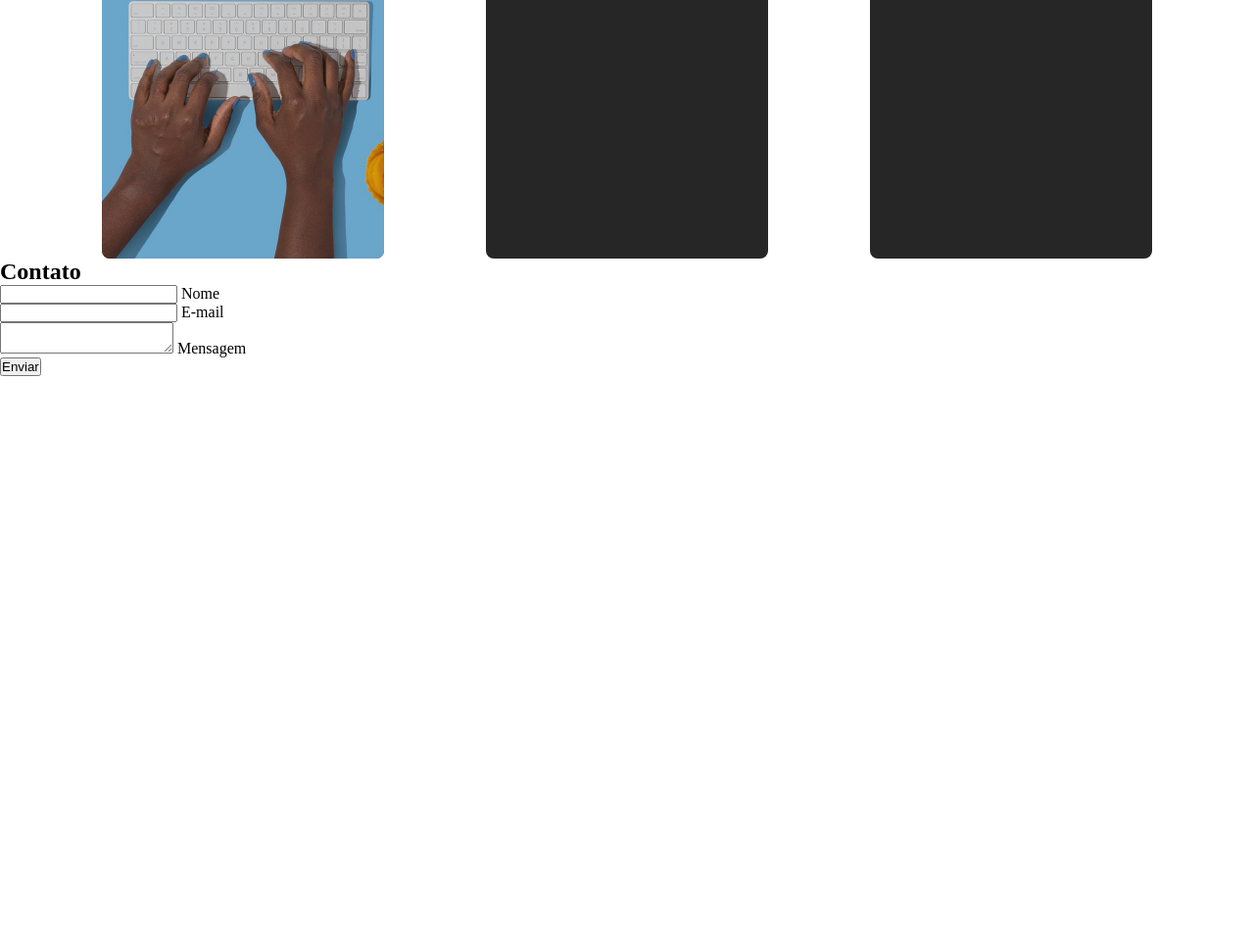
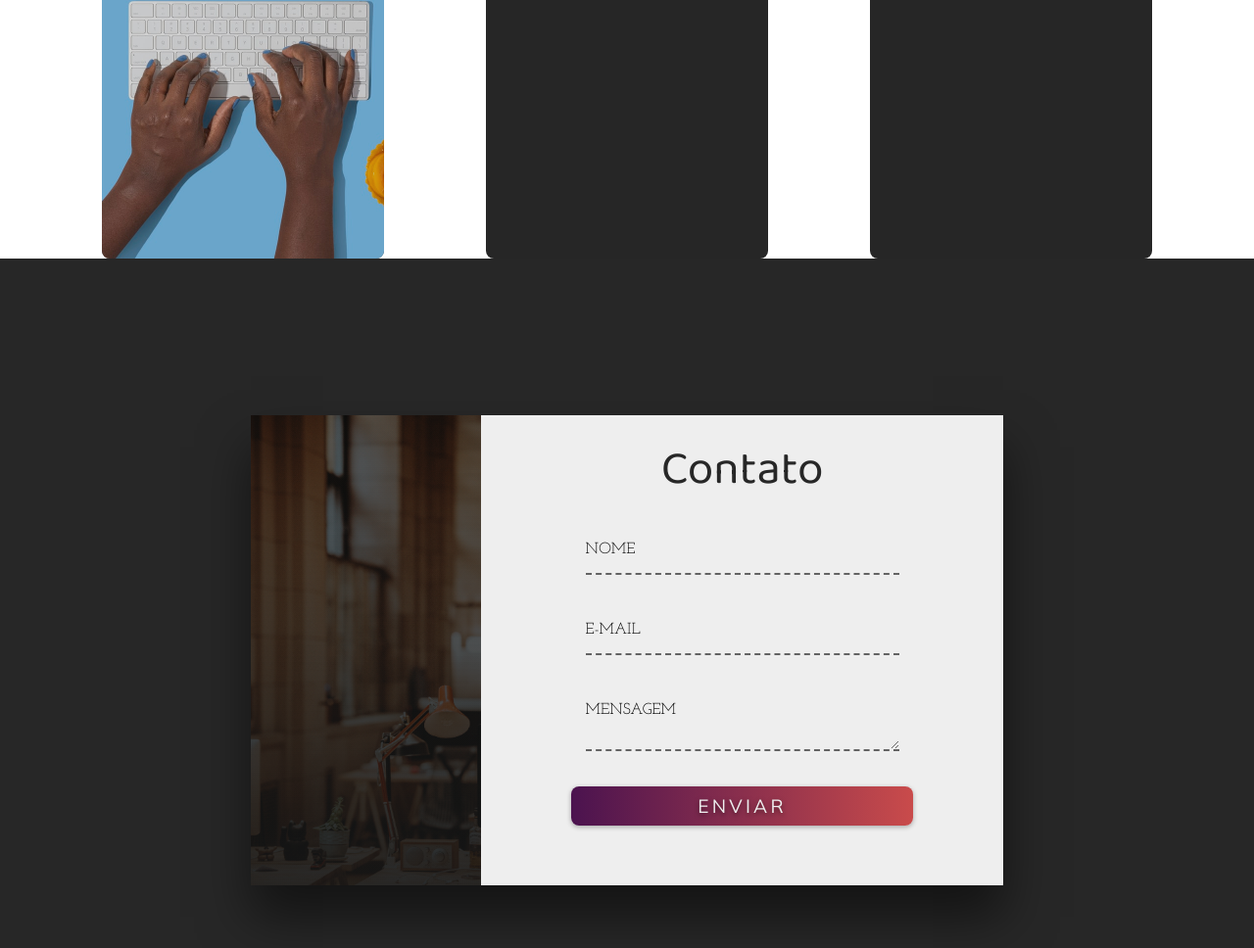
Before and after one commit to KaiqueKenji/portifolio, a plain HTML site: page index.html in a window 1280 px wide. Shown: the part 1752-2720 px from the top of the page at 98% size. Before the commit the page ends 2136 px from the top, so only its background shows below. Drawn offline with Linux system fonts and the light colour scheme.

Commit message:
:Package: Contato

```diff
--- a/style.css
+++ b/style.css
@@ -386,17 +386,19 @@ header{
     margin-bottom: 2rem;
 }
 
-.card-info button{
-    width: 8rem;
-    height: 2.5rem;
+.btn{
     background: #c94b4b;
     background: -webkit-linear-gradient(to right, #4b134f, #c94b4b);
     background: linear-gradient(to right, #4b134f, #c94b4b);
     font-family: var(--font-action);
     color: #eee;
-    border-radius: .5rem;
+    border-radius: 0.5rem;
     border: none;
     box-shadow: 0 .1rem .8rem rgba(0, 0, 0, .4);
+}
+.card-info button{
+    width: 8rem;
+    height: 2.5rem;
 }
 
 .card:hover .card-info{
@@ -404,3 +406,102 @@ header{
     opacity: 1;
     visibility: visible;
 }
+
+.sessao-contato{
+    width: 100%;
+    height: 100vh;
+    background-color: #272727;
+    display: flex;
+    align-items: center;
+    justify-content: center;
+}
+
+.contato-wrapper{
+    width: 60%;
+    height: 30rem;
+    display: flex;
+    box-shadow: 0 2rem 3rem rgba(0,0,0,0.5);
+}
+
+.contato-left{
+    width: 35%;
+    background:
+        linear-gradient(rgba(15,15,15,0.6),rgba(22,22,22,0.9)),
+        url(imagens/contato.jpg);
+    background-size: cover;
+}
+
+.contato-right{
+    width: 65%;
+    background-color: #eee;
+    padding: 1rem 3rem 3rem 3rem;
+}
+
+.sessao-contato h1{
+    width: 100%;
+    text-align: center;
+    font-family: var(--font-primary);
+    color: #272727;
+    font-size: 3rem;
+    font-weight: lighter;
+}
+
+.sessao-contato form{
+    width: 100%;
+    display: flex;
+    flex-direction: column;
+    align-items: center;
+}
+
+.input-group{
+    position: relative;
+}
+
+.field{
+    background: transparent;
+    border: none;
+    width: 20rem;
+    font-size: 1.5rem;
+    font-family: var(--font-secundary);
+    border-bottom: 2px dashed #636363;
+    height: 3rem;
+    outline: none;
+    margin: 1rem 0;
+}
+
+.input-group textarea{
+    padding-top: 1rem;
+    max-width: 25rem;
+    max-height: 3rem;
+}
+
+.field-label{
+    position: absolute;
+    left: 0;
+    top: 2rem;
+    font-size: 1rem;
+    font-family: var(--font-secundary);
+    text-transform: uppercase;
+    transition: all 0.3s;
+}
+
+.field:focus ~ label{
+    top: 0;
+    font-size: 0.7rem;
+}
+
+.field:focus{
+    border-bottom: 1px solid;
+}
+
+.btn-submit{
+    font-size: 1.2rem;
+    text-transform: uppercase;
+    width: 80%;
+    height: 2.5rem;
+    margin-top: 1rem;
+    letter-spacing: 0.2rem;
+    cursor: pointer;
+    text-shadow: 0 0.1rem 0.3rem rgba(0,0,0,0.5);
+    box-shadow: 0 0.1rem 0.3rem rgba(0,0,0,0.3);
+}
```
Also changed, not shown: imagens/contato.jpg (added).
